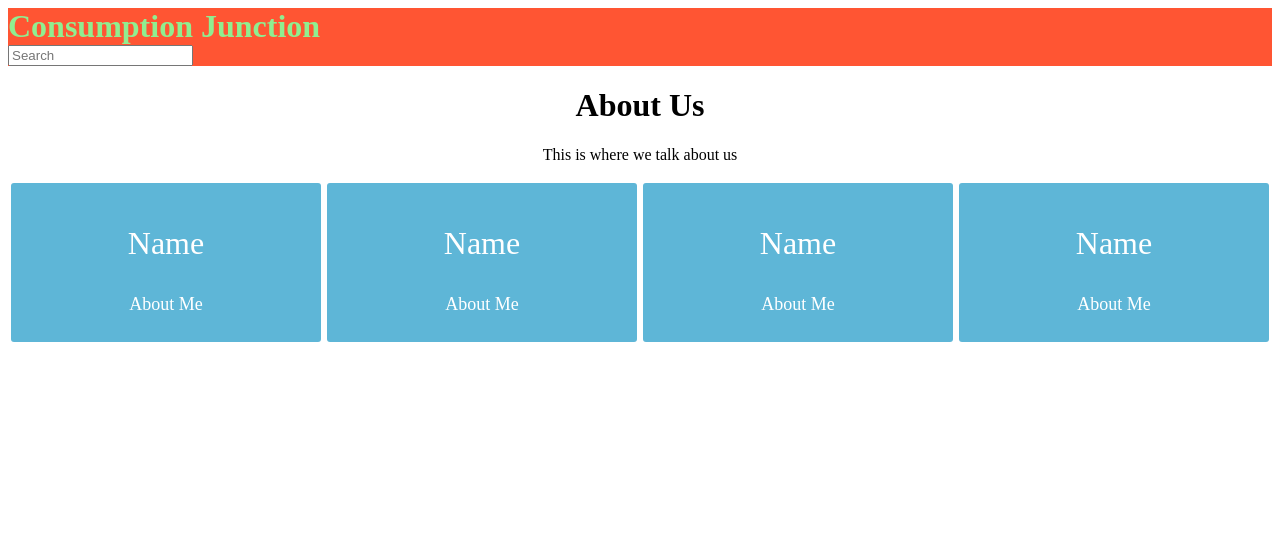
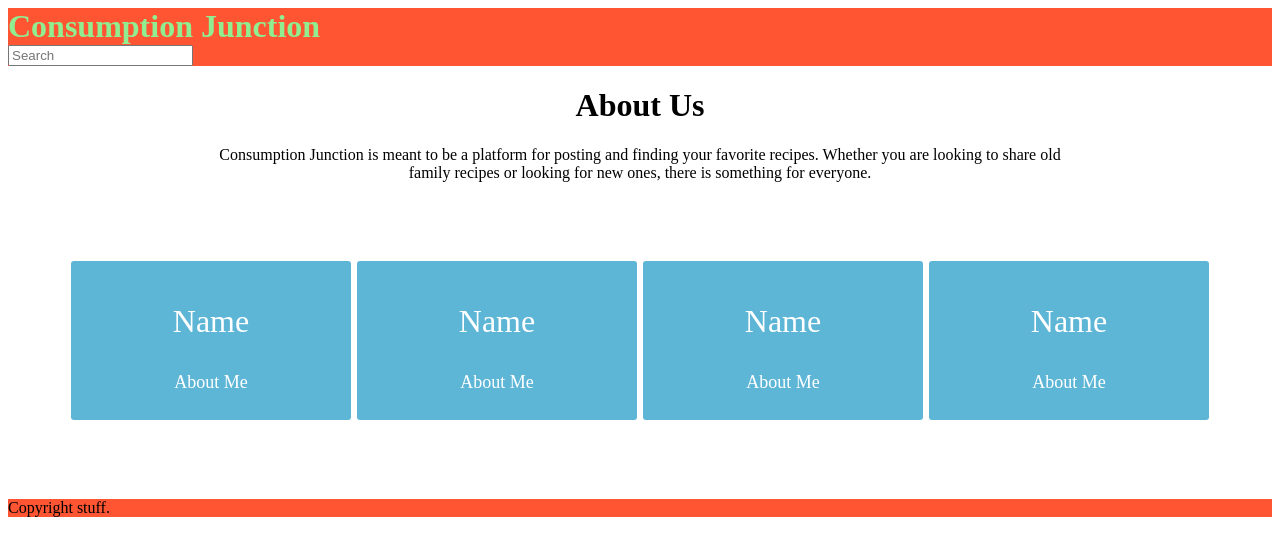
Before and after one commit to ArrDeeM/ConsumptionJunction, a Django app: page /recipes/aboutUs/ in a window 1280 px wide. Shown: the top 556 px of the page. Run offline with Django 3.2, Linux system fonts and the light colour scheme.

Commit message:
added a footer and some styling to the about page

```diff
--- a/NewSite/recipes/templates/about.html
+++ b/NewSite/recipes/templates/about.html
@@ -7,10 +7,14 @@
     <title>Consumption Junction</title>
 
 <style>
-.wrapper {
+.createrBio {
   display: flex;
+  padding-top: 60px;
+  padding-bottom: 60px;
+  padding-right: 60px;
+  padding-left: 60px;
 }
-.wrapper > div {
+.createrBio > div {
   font-size: 4vh;
   color: white;
   background: #5EB6D7;
@@ -29,11 +33,12 @@
         <input type="text" placeholder="Search">
     </div>
 
-	<div class = "about" style = "text-align: center">
+	<div class = "about" style = "text-align: center; padding-right: 200px; padding-left:200px">
 		<h1>About Us</h1>
-		<p>This is where we talk about us</p>
+		<p>Consumption Junction is meant to be a platform for posting and finding your favorite recipes. Whether you are looking
+		 to share old family recipes or looking for new ones, there is something for everyone.</p>
 	</div>
-	<div class="wrapper" style = "text-align: center">
+	<div class="createrBio" style = "text-align: center">
 		<div>
 			<p>Name</p>
 			<p style = "font-size: 18px">About Me</p>
@@ -51,7 +56,9 @@
 			<p style = "font-size: 18px">About Me</p>
 		</div>
 	</div>
-
+	<footer style = "background-color: #FF5533">
+		<p>Copyright stuff.</p>
+	</footer>
  </body>
 
 </main>
```
